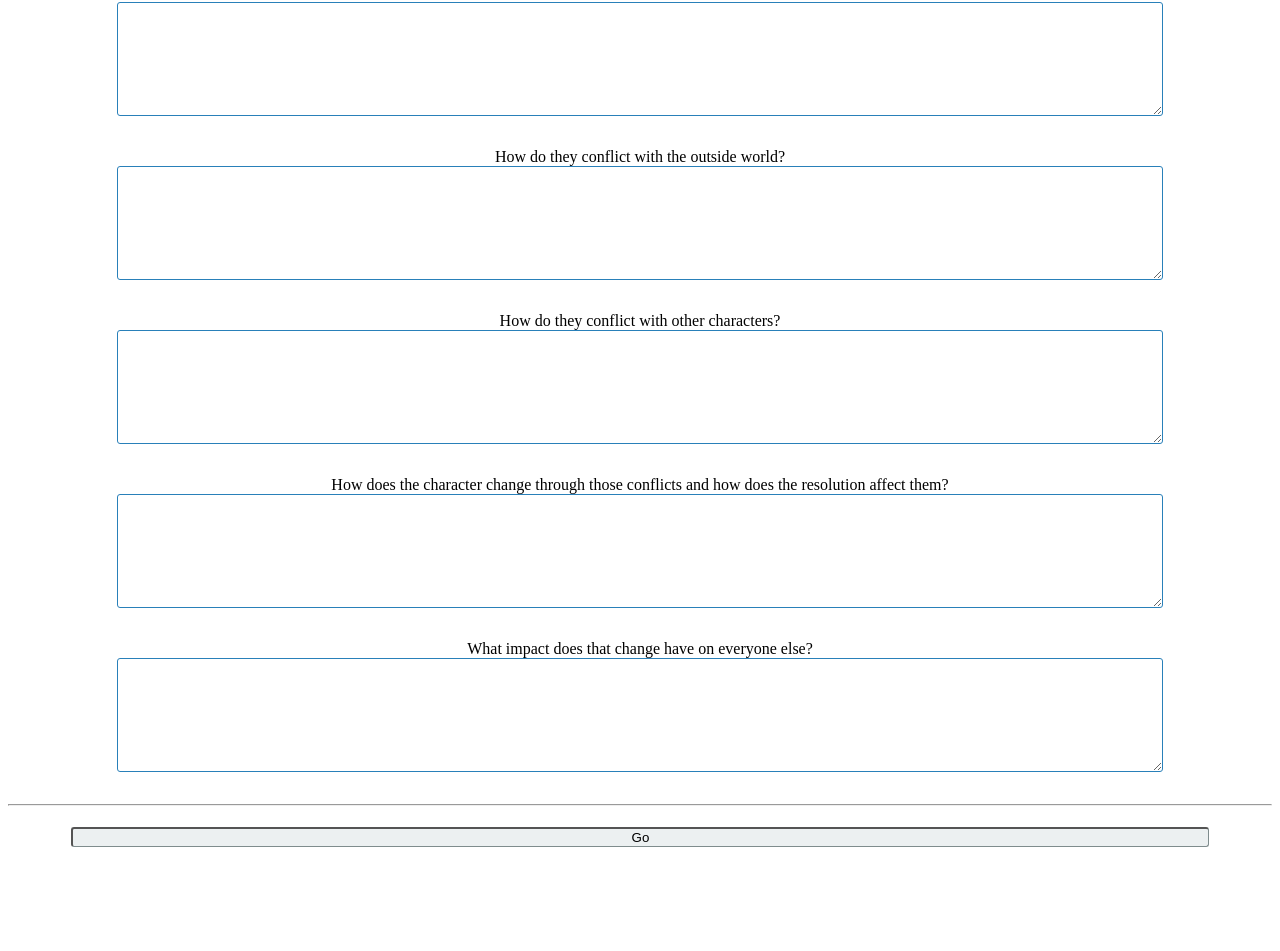
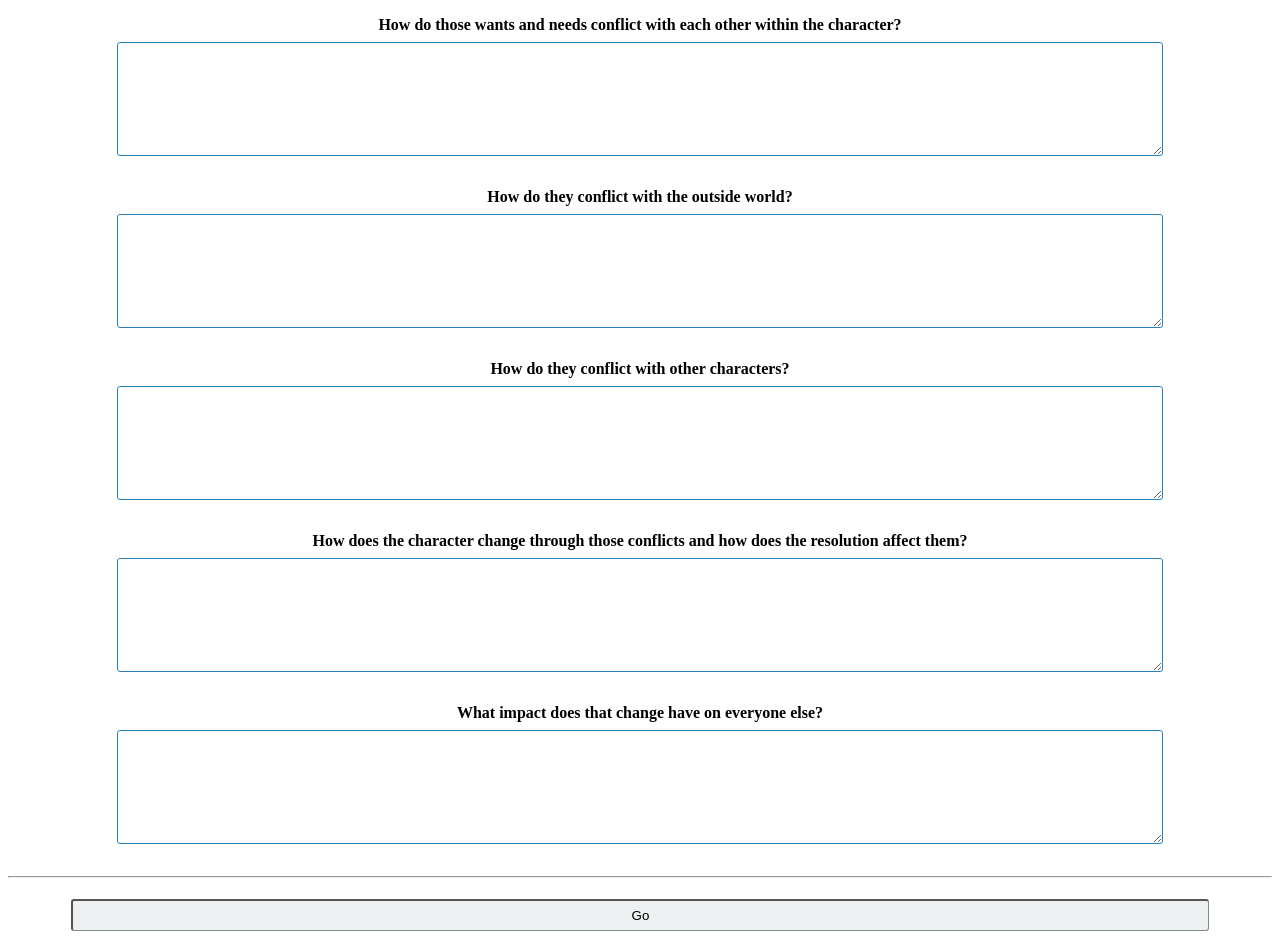
Before and after one commit to erellsworth/character-template, a React (Create React App) app: page / in a window 1280 px wide. Shown: the part 825-1776 px from the top of the page. Before the commit the page ends 1693 px from the top, so only its background shows below. Built offline with nearby package versions, Linux system fonts and the light colour scheme.

Commit message:
misc cleanup

```diff
--- a/src/App.css
+++ b/src/App.css
@@ -60,7 +60,8 @@ header{
 label{
   display: block;
   width: 80vw;
-  margin: 0 auto;
+  margin: 1vh auto;
+  font-weight: bold;
 }
 
 input{
@@ -90,6 +91,7 @@ button,
   border-bottom:  1px solid #7f8c8d;
   cursor: pointer;
   margin: 1vw;
+  padding: 0.5em;
   min-width: 90%;
 }
 
@@ -97,8 +99,3 @@ button.flex-item,
 .button.flex-item{
   min-width:  0;
 }
-
-@keyframes App-logo-spin {
-  from { transform: rotate(0deg); }
-  to { transform: rotate(360deg); }
-}
--- a/src/components/Character.jsx
+++ b/src/components/Character.jsx
@@ -19,7 +19,6 @@ class Character extends reduxComponent {
                           })[0].types.filter((p_type, index)=>{
                             return p_type.name === state.personalityInfo.personality_type;
                           })[0];
-
 
 		return <div>
             <h1>{state.characterInfo.name}</h1>
--- a/src/components/CharacterForm.jsx
+++ b/src/components/CharacterForm.jsx
@@ -24,6 +24,9 @@ class CharacterForm extends reduxComponent {
 	render(){
 	    const { store } = this.context;
 	    var state = store.getState();
+	    /*
+			#TODO: integrate a character name generator
+	    */
 		return <div>
 				<label>Name:</label>
 				<input type="text" onChange={this.updateField.bind(this, 'name')} value={state.characterInfo.name}/>
--- a/src/components/NarrativeInput.jsx
+++ b/src/components/NarrativeInput.jsx
@@ -1,7 +1,5 @@
 import React from 'react';
 import reduxComponent from './reduxComponent';
-
-import {importances, personalities} from '../data';
 
 const default_state = {
 	  	updateAction: 'update_narrative_info'
--- a/src/components/PersonalityInput.jsx
+++ b/src/components/PersonalityInput.jsx
@@ -4,7 +4,7 @@
 import React from 'react';
 import reduxComponent from './reduxComponent';
 
-import {importances, personalities} from '../data';
+import {personalities} from '../data';
 
 const default_state = {
 	  	updateAction: 'update_personality_info',
```
Also changed, not shown: src/logo.svg (deleted), 1 other file (tests, documents, lock files or other folders).
